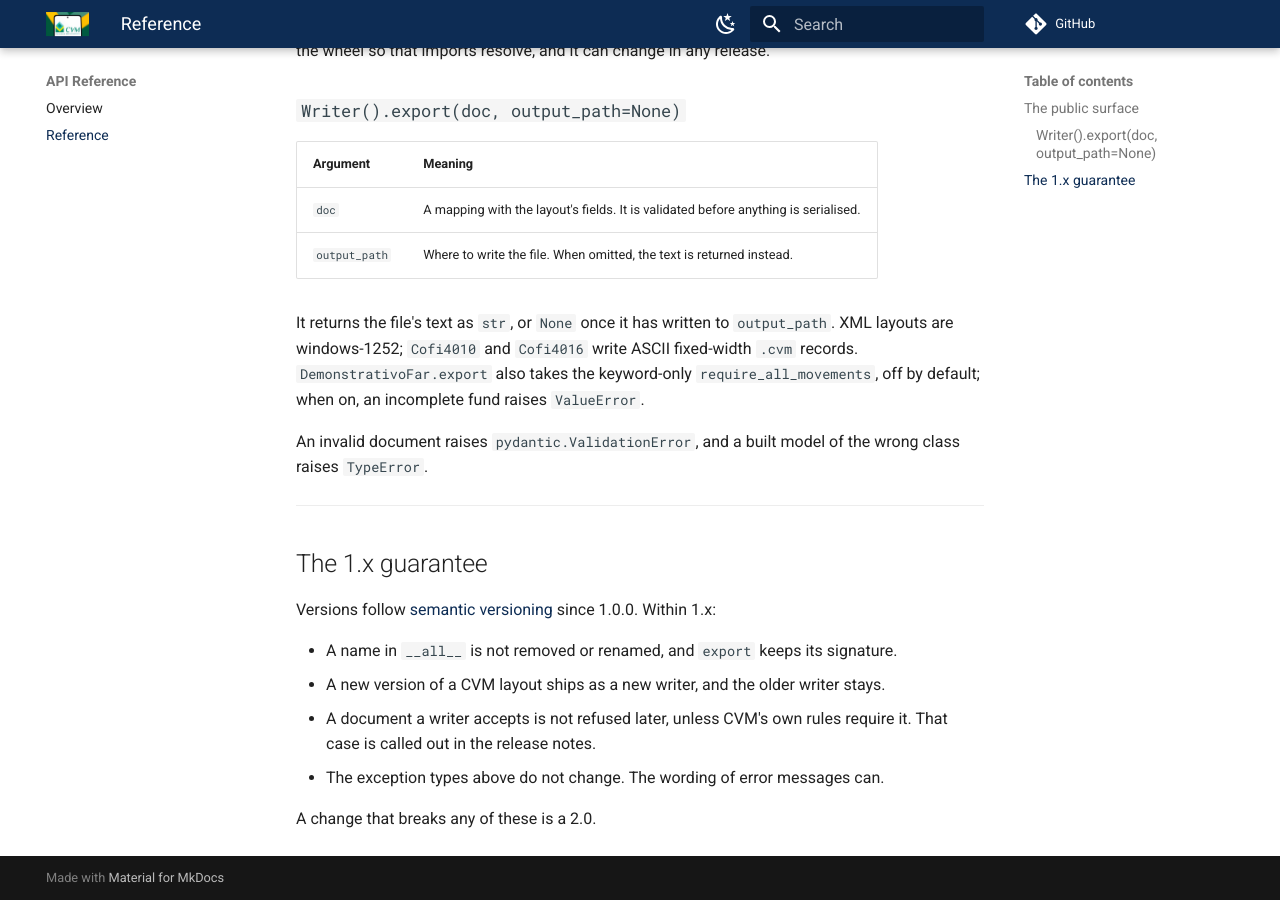
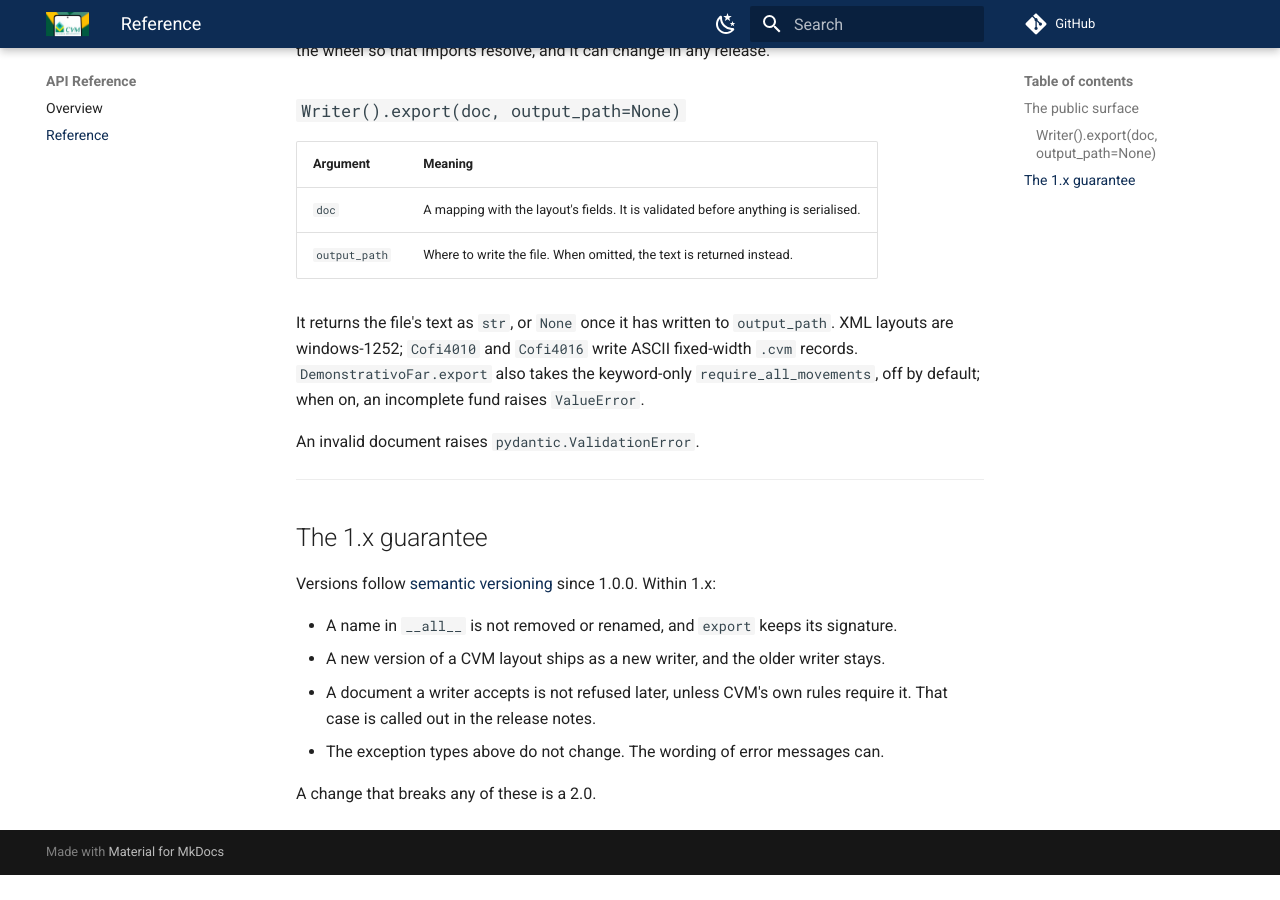
Before and after one commit to guilhermegor/layouts-cvm, an MkDocs documentation site: the page built from docs/api/reference.md, in a window 1280 px wide and 900 px high, scrolled down 523 px. Built offline with MkDocs 1.6.1 and Material for MkDocs 9.7.7, drawn with Linux system fonts in a browser that asks for light colours; comment, search, counter and statistics services are not loaded; the version menu is left out; after the commit the page ends 1398 px from its top, so only the background shows below that.

Commit message:
docs(api): keep the private-model TypeError out of the 1.x guarantee
Passing a built model means importing layouts_cvm._internal, so the
guarantee should not freeze an exception on that path. Also give the
example tests readable ids. Raised by the ladder review on #113.

```diff
--- a/docs/api/reference.md
+++ b/docs/api/reference.md
@@ -30,8 +30,7 @@ are windows-1252; `Cofi4010` and `Cofi4016` write ASCII fixed-width `.cvm` recor
 also takes the keyword-only `require_all_movements`, off by default; when on, an incomplete fund
 raises `ValueError`.
 
-An invalid document raises `pydantic.ValidationError`, and a built model of the wrong class raises
-`TypeError`.
+An invalid document raises `pydantic.ValidationError`.
 
 ---
 
```
Also changed, not shown: 1 other file.
